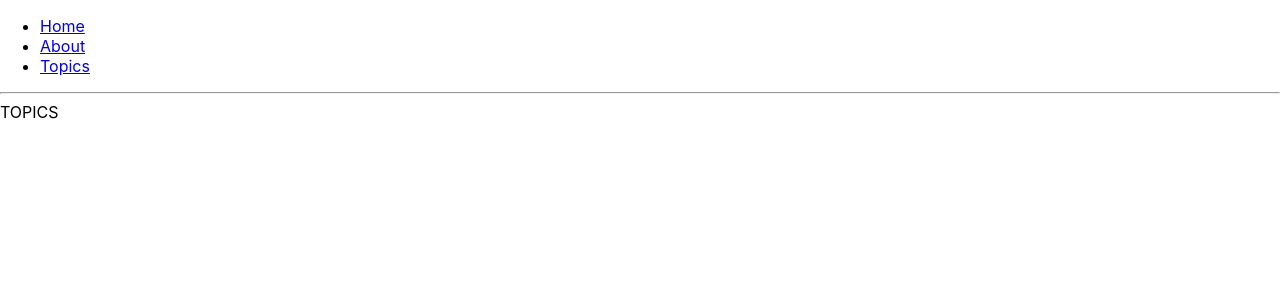
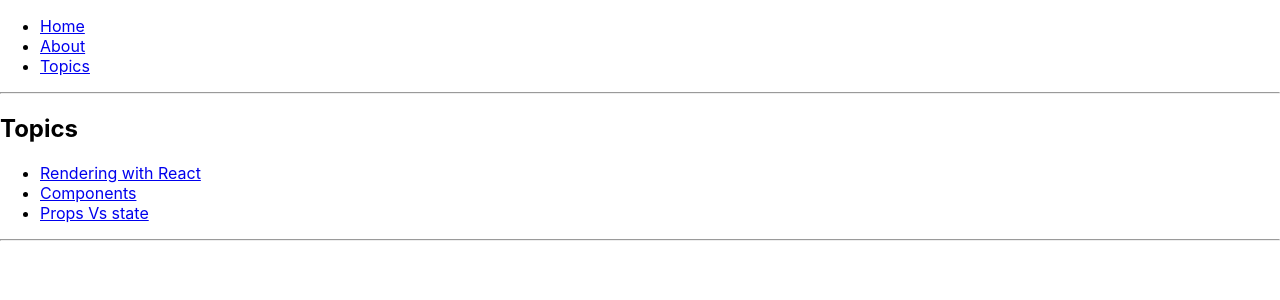
Before and after one commit to khwilo/react-bootcamp, a React (Create React App) app: page /topics in a window 1280 px wide. Shown: the top 300 px of the page. Built offline with nearby package versions, Linux system fonts and the light colour scheme.

Commit message:
Implement nested routes

```diff
--- a/src/components/Topics.js
+++ b/src/components/Topics.js
@@ -1,7 +1,35 @@
 import React from 'react';
+import { BrowserRouter, Link, Route } from 'react-router-dom';
 
 const Topic = () => {
-    return <div>TOPICS</div>;
+    return <div>Topic</div>;
 };
 
-export default Topic;
+const Topics = () => {
+    return(
+        <BrowserRouter>
+            <div>
+                <h2>Topics</h2>
+                <ul>
+                    <li>
+                        <Link to="/topics/rendering">Rendering with React</Link>
+                    </li>
+                    <li>
+                        <Link to="/topics/components">Components</Link>
+                    </li>
+                    <li>
+                        <Link to="/topics/props-v-state">Props Vs state</Link>
+                    </li>
+                </ul>
+
+                <hr />
+
+                <Route path="/topics/rendering" component={Topic} />
+                <Route path="/topics/components" component={Topic} />
+                <Route path="/topics/props-v-state" component={Topic} />
+            </div>
+        </BrowserRouter>
+    );
+};
+
+export default Topics;
```
